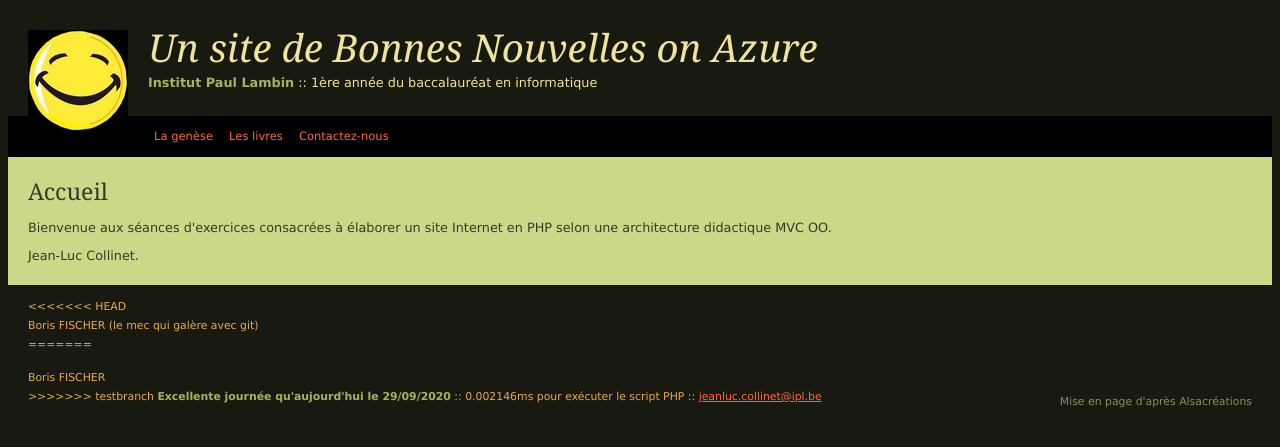
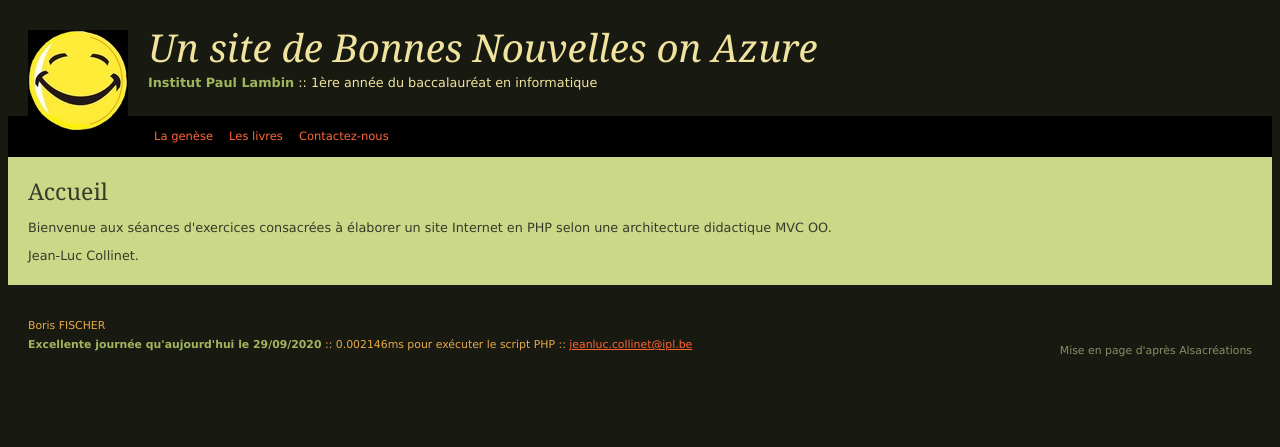
Before and after one commit to BF-VirtualFox/siteBonneNouvelles, a PHP site: page / in a window 1280 px wide. Shown: the top 447 px of the page. Run offline with PHP 8.4, Linux system fonts and the light colour scheme.

Commit message:
merge probleme 1

```diff
--- a/views/footer.php
+++ b/views/footer.php
@@ -1,11 +1,5 @@
 		<div id="pied">
-<<<<<<< HEAD
-			<p>
-				Boris FISCHER (le mec qui galère avec git)<br>
-			</p>
-=======
 			<p><br>Boris FISCHER</p>
->>>>>>> testbranch
 			<strong>Excellente journée qu'aujourd'hui le <?php echo $date ?></strong> ::
 			<?php $time_end = microtime(true);
 				  $time = number_format(($time_end - $time_start)*1000,6);
```
